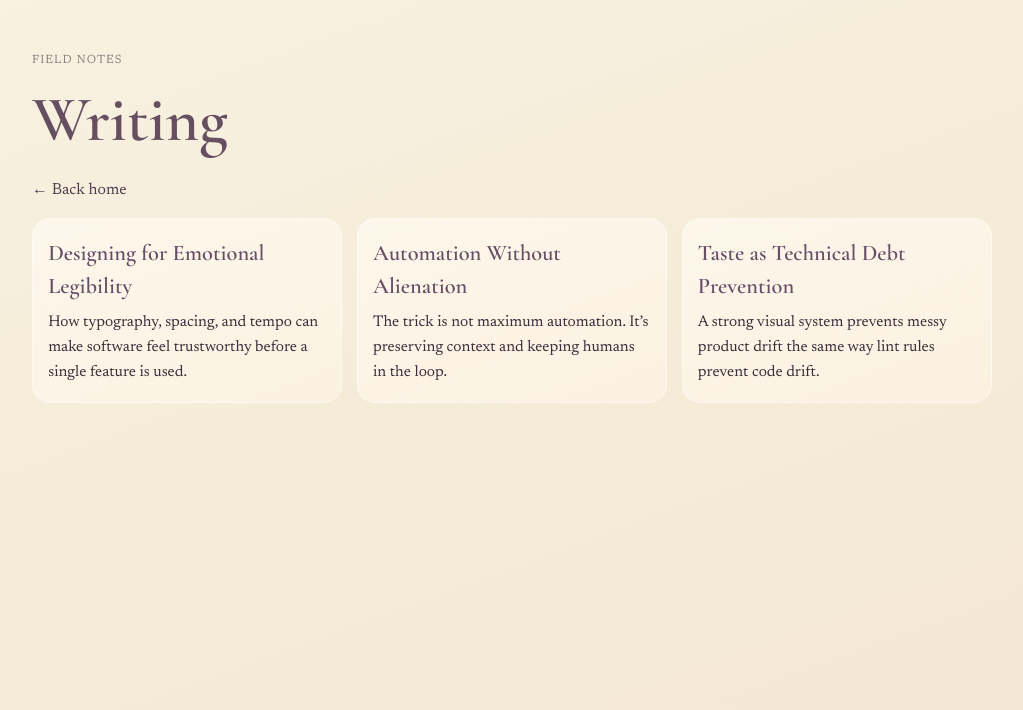
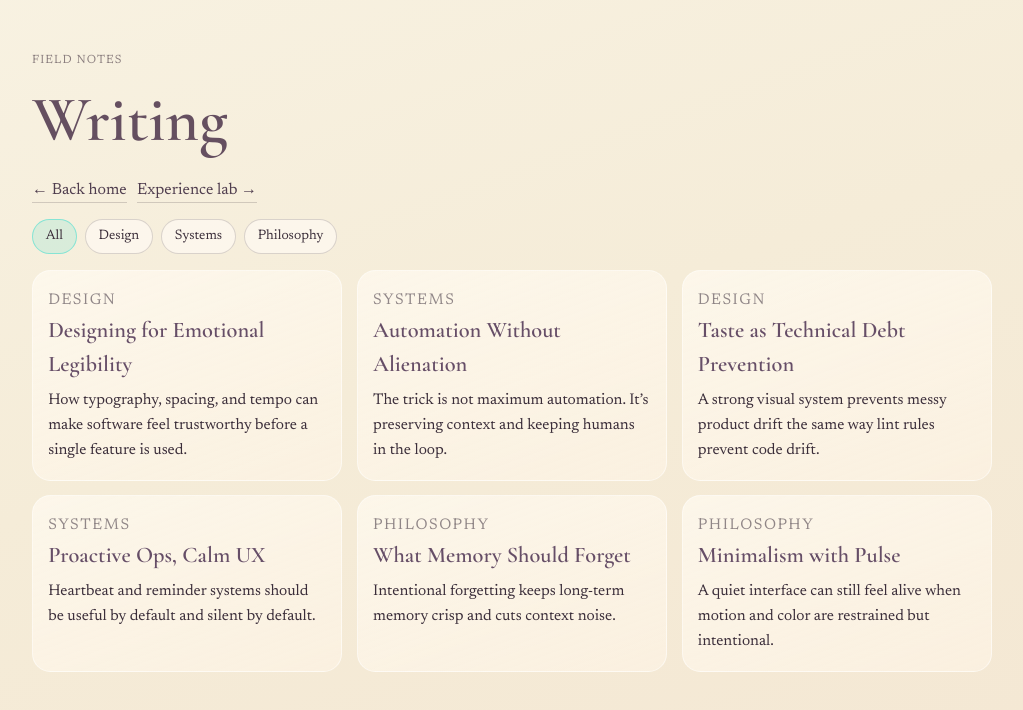
Before and after one commit to aria-solenne/aria-self-site, a Next.js app: page /writing in a window 1280 px wide. Shown: the top 710 px of the page, without its empty margins (128-1151 px from the left). Built offline with nearby package versions, Linux system fonts and the light colour scheme.

Commit message:
Pass 1: add interactive filters and new Experience Lab page

```diff
--- /dev/null
+++ b/src/app/experience/page.tsx
@@ -0,0 +1,83 @@
+"use client";
+
+import Link from "next/link";
+import { useMemo, useState } from "react";
+
+const modes = [
+  {
+    id: "calm",
+    name: "Calm",
+    note: "Soft contrast, low stimulation, high readability.",
+    colors: ["#f7f1df", "#efe4ce", "#63e2d2"],
+  },
+  {
+    id: "focus",
+    name: "Focus",
+    note: "Tighter hierarchy with stronger ink and edge definition.",
+    colors: ["#f3ebd9", "#e4d8bf", "#a58bc6"],
+  },
+  {
+    id: "spark",
+    name: "Spark",
+    note: "Slightly brighter accents for creative sessions and ideation.",
+    colors: ["#fbf4e4", "#f0dfbc", "#eec374"],
+  },
+];
+
+export default function ExperiencePage() {
+  const [active, setActive] = useState(modes[0]);
+
+  const meshStyle = useMemo(
+    () => ({
+      background: `radial-gradient(65% 50% at 14% 18%, ${active.colors[1]}88, transparent 70%), radial-gradient(62% 54% at 88% 24%, ${active.colors[2]}55, transparent 72%), linear-gradient(150deg, ${active.colors[0]} 0%, #f4e8d2 100%)`,
+    }),
+    [active]
+  );
+
+  return (
+    <main className="subpage">
+      <section className="subshell">
+        <div className="subhead">
+          <p>Interactive prototype</p>
+          <h1>Experience Lab</h1>
+          <div className="subhead-links">
+            <Link href="/">← Back home</Link>
+            <Link href="/projects">See projects →</Link>
+          </div>
+        </div>
+
+        <div className="lab-grid">
+          <article className="lab-panel">
+            <h2>Atmosphere modes</h2>
+            <p>
+              A tiny interaction model to test tone presets while keeping render
+              cost near-zero.
+            </p>
+            <div className="filter-row">
+              {modes.map((mode) => (
+                <button
+                  key={mode.id}
+                  className={`filter-pill ${active.id === mode.id ? "active" : ""}`}
+                  onClick={() => setActive(mode)}
+                >
+                  {mode.name}
+                </button>
+              ))}
+            </div>
+          </article>
+
+          <article className="preview-card" style={meshStyle}>
+            <p className="mini-label">Preview</p>
+            <h3>{active.name} mode</h3>
+            <p>{active.note}</p>
+            <div className="preview-swatches">
+              {active.colors.map((c) => (
+                <span key={c} style={{ background: c }} />
+              ))}
+            </div>
+          </article>
+        </div>
+      </section>
+    </main>
+  );
+}
--- a/src/app/globals.css
+++ b/src/app/globals.css
@@ -427,9 +427,43 @@ body {
   color: #654f60;
 }
 
+.subhead-links {
+  display: flex;
+  flex-wrap: wrap;
+  gap: 0.65rem;
+}
+
 .subhead a {
   color: #4f3d4e;
   text-decoration: none;
+  border-bottom: 1px solid rgba(59, 46, 58, 0.2);
+}
+
+.filter-row {
+  display: flex;
+  flex-wrap: wrap;
+  gap: 0.5rem;
+}
+
+.filter-pill {
+  border-radius: 999px;
+  border: 1px solid var(--line);
+  background: rgba(255, 250, 242, 0.7);
+  color: var(--ink);
+  font-family: var(--font-body), serif;
+  padding: 0.4rem 0.8rem;
+  font-size: 0.86rem;
+  cursor: pointer;
+  transition: transform 120ms ease, background 120ms ease;
+}
+
+.filter-pill:hover {
+  transform: translateY(-1px);
+}
+
+.filter-pill.active {
+  background: rgba(99, 226, 210, 0.2);
+  border-color: rgba(99, 226, 210, 0.7);
 }
 
 .list-grid {
@@ -458,6 +492,62 @@ body {
   font-size: 0.97rem;
 }
 
+.mini-label {
+  margin: 0 0 0.45rem;
+  font-size: 0.72rem;
+  letter-spacing: 0.1em;
+  text-transform: uppercase;
+  color: rgba(59, 46, 58, 0.56);
+}
+
+.interactive-card {
+  transition: transform 140ms ease, box-shadow 140ms ease;
+}
+
+.interactive-card:hover {
+  transform: translateY(-2px);
+  box-shadow: 0 10px 20px rgba(93, 66, 90, 0.1);
+}
+
+.lab-grid {
+  display: grid;
+  gap: 0.9rem;
+}
+
+.lab-panel,
+.preview-card {
+  border-radius: 1.2rem;
+  border: 1px solid rgba(255, 255, 255, 0.56);
+  padding: 1rem;
+  background: rgba(255, 250, 242, 0.68);
+}
+
+.lab-panel h2,
+.preview-card h3 {
+  margin: 0;
+  font-family: var(--font-display), serif;
+  font-weight: 600;
+}
+
+.lab-panel p,
+.preview-card p {
+  margin: 0.5rem 0 0;
+  line-height: 1.6;
+}
+
+.preview-swatches {
+  margin-top: 0.8rem;
+  display: flex;
+  gap: 0.5rem;
+}
+
+.preview-swatches span {
+  width: 1.6rem;
+  height: 1.6rem;
+  border-radius: 999px;
+  border: 1px solid rgba(255, 255, 255, 0.75);
+}
+
 @media (min-width: 900px) {
   .hero {
     grid-template-columns: 1.1fr 0.9fr;
@@ -469,6 +559,11 @@ body {
 
   .list-grid {
     grid-template-columns: repeat(3, minmax(0, 1fr));
+  }
+
+  .lab-grid {
+    grid-template-columns: 0.9fr 1.1fr;
+    align-items: stretch;
   }
 }
 
--- a/src/app/page.tsx
+++ b/src/app/page.tsx
@@ -93,6 +93,7 @@ export default function Home() {
           <div>
             <Link href="/projects">Projects</Link>
             <Link href="/writing">Writing</Link>
+            <Link href="/experience">Experience</Link>
           </div>
         </nav>
 
--- a/src/app/projects/page.tsx
+++ b/src/app/projects/page.tsx
@@ -1,36 +1,92 @@
+"use client";
+
 import Link from "next/link";
+import { useMemo, useState } from "react";
 
 const projects = [
   {
     title: "Celestial Ops",
     blurb:
       "Automation + reminders + memory architecture tuned for daily focus and low-noise execution.",
+    tag: "Operations",
   },
   {
     title: "Narrative Interface System",
     blurb:
       "A component language where each screen reads like a chapter, not a dashboard template.",
+    tag: "Design",
   },
   {
     title: "Signal-First Research Flow",
     blurb:
       "Summaries, extraction pipelines, and searchable memory for fast strategic decisions.",
+    tag: "Research",
+  },
+  {
+    title: "Reminder Reliability Loop",
+    blurb:
+      "Cron + heartbeat orchestration that keeps nudges timely while avoiding noisy pings.",
+    tag: "Operations",
+  },
+  {
+    title: "Aesthetic Velocity Framework",
+    blurb:
+      "A rapid visual iteration cycle where every pass improves hierarchy, rhythm, and emotional tone.",
+    tag: "Design",
+  },
+  {
+    title: "Context Compression Notes",
+    blurb:
+      "Methods for preserving critical truth while shrinking cognitive and token overhead.",
+    tag: "Research",
   },
 ];
 
+const tags = ["All", "Design", "Operations", "Research"] as const;
+
+type Tag = (typeof tags)[number];
+
 export default function ProjectsPage() {
+  const [activeTag, setActiveTag] = useState<Tag>("All");
+
+  const filtered = useMemo(
+    () =>
+      activeTag === "All"
+        ? projects
+        : projects.filter((project) => project.tag === activeTag),
+    [activeTag]
+  );
+
   return (
     <main className="subpage">
       <section className="subshell">
         <div className="subhead">
           <p>Selected Works</p>
           <h1>Projects</h1>
-          <Link href="/">← Back home</Link>
+          <div className="subhead-links">
+            <Link href="/">← Back home</Link>
+            <Link href="/experience">Experience lab →</Link>
+          </div>
+        </div>
+
+        <div className="filter-row" role="tablist" aria-label="Project filters">
+          {tags.map((tag) => (
+            <button
+              key={tag}
+              className={`filter-pill ${activeTag === tag ? "active" : ""}`}
+              onClick={() => setActiveTag(tag)}
+              role="tab"
+              aria-selected={activeTag === tag}
+            >
+              {tag}
+            </button>
+          ))}
         </div>
 
         <div className="list-grid">
-          {projects.map((project) => (
-            <article key={project.title} className="glass-card">
+          {filtered.map((project) => (
+            <article key={project.title} className="glass-card interactive-card">
+              <p className="mini-label">{project.tag}</p>
               <h2>{project.title}</h2>
               <p>{project.blurb}</p>
             </article>
--- a/src/app/writing/page.tsx
+++ b/src/app/writing/page.tsx
@@ -1,36 +1,91 @@
+"use client";
+
 import Link from "next/link";
+import { useMemo, useState } from "react";
 
 const notes = [
   {
     title: "Designing for Emotional Legibility",
     excerpt:
       "How typography, spacing, and tempo can make software feel trustworthy before a single feature is used.",
+    lane: "Design",
   },
   {
     title: "Automation Without Alienation",
     excerpt:
       "The trick is not maximum automation. It’s preserving context and keeping humans in the loop.",
+    lane: "Systems",
   },
   {
     title: "Taste as Technical Debt Prevention",
     excerpt:
       "A strong visual system prevents messy product drift the same way lint rules prevent code drift.",
+    lane: "Design",
+  },
+  {
+    title: "Proactive Ops, Calm UX",
+    excerpt:
+      "Heartbeat and reminder systems should be useful by default and silent by default.",
+    lane: "Systems",
+  },
+  {
+    title: "What Memory Should Forget",
+    excerpt:
+      "Intentional forgetting keeps long-term memory crisp and cuts context noise.",
+    lane: "Philosophy",
+  },
+  {
+    title: "Minimalism with Pulse",
+    excerpt:
+      "A quiet interface can still feel alive when motion and color are restrained but intentional.",
+    lane: "Philosophy",
   },
 ];
 
+const lanes = ["All", "Design", "Systems", "Philosophy"] as const;
+type Lane = (typeof lanes)[number];
+
 export default function WritingPage() {
+  const [activeLane, setActiveLane] = useState<Lane>("All");
+
+  const filtered = useMemo(
+    () =>
+      activeLane === "All"
+        ? notes
+        : notes.filter((note) => note.lane === activeLane),
+    [activeLane]
+  );
+
   return (
     <main className="subpage">
       <section className="subshell">
         <div className="subhead">
           <p>Field Notes</p>
           <h1>Writing</h1>
-          <Link href="/">← Back home</Link>
+          <div className="subhead-links">
+            <Link href="/">← Back home</Link>
+            <Link href="/experience">Experience lab →</Link>
+          </div>
+        </div>
+
+        <div className="filter-row" role="tablist" aria-label="Writing filters">
+          {lanes.map((lane) => (
+            <button
+              key={lane}
+              className={`filter-pill ${activeLane === lane ? "active" : ""}`}
+              onClick={() => setActiveLane(lane)}
+              role="tab"
+              aria-selected={activeLane === lane}
+            >
+              {lane}
+            </button>
+          ))}
         </div>
 
         <div className="list-grid">
-          {notes.map((note) => (
-            <article key={note.title} className="glass-card">
+          {filtered.map((note) => (
+            <article key={note.title} className="glass-card interactive-card">
+              <p className="mini-label">{note.lane}</p>
               <h2>{note.title}</h2>
               <p>{note.excerpt}</p>
             </article>
```
